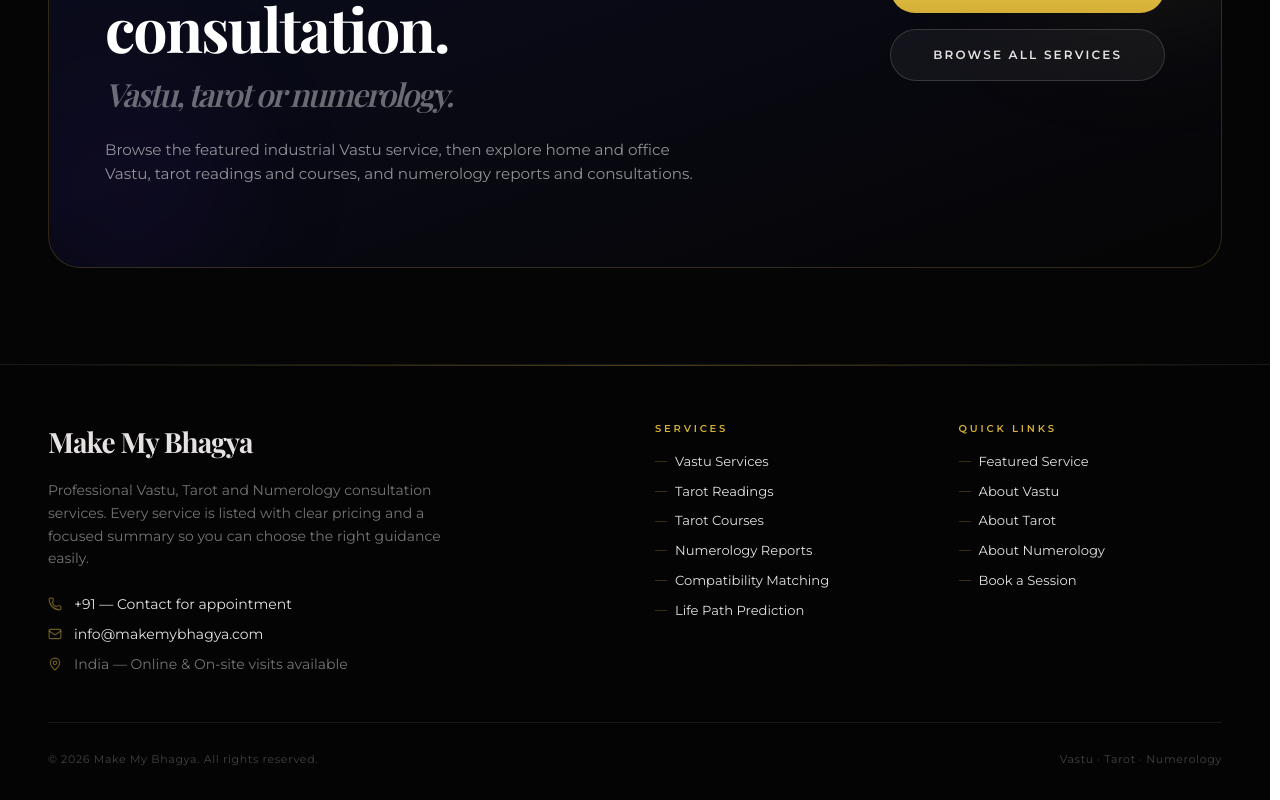
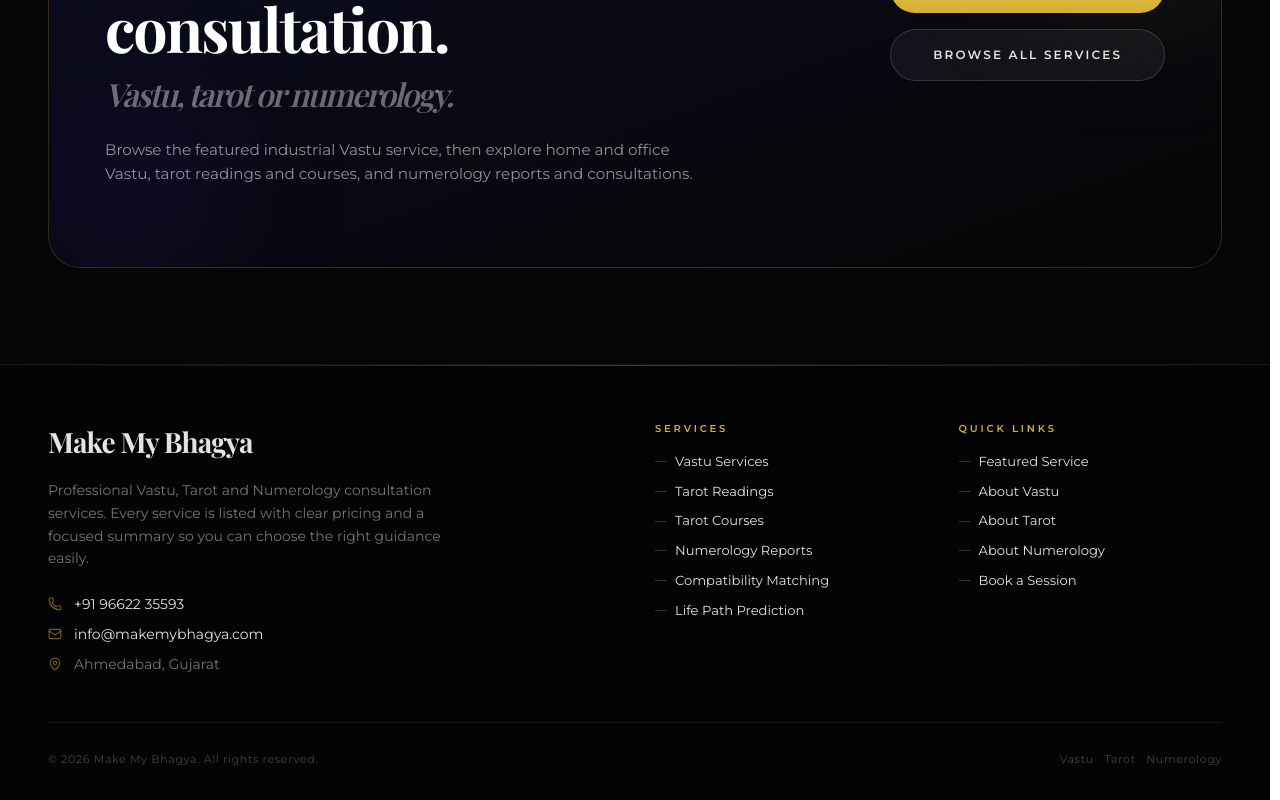
Before and after one commit to Rishitgoyal06/make-my-bhagya-react, a React (Vite) app in the folder bhagya/: page / in a window 1280 px wide. Shown: the part 5285-6085 px from the top of the page. Built offline with nearby package versions, Linux system fonts and the light colour scheme.

Commit message:
feat: update contact number and location details in footer

```diff
--- a/bhagya/src/App.tsx
+++ b/bhagya/src/App.tsx
@@ -1299,9 +1299,9 @@ function App() {
                 Professional Vastu, Tarot and Numerology consultation services. Every service is listed with clear pricing and a focused summary so you can choose the right guidance easily.
               </p>
               <div className="mt-6 flex flex-col gap-2.5">
-                <a href="tel:+91" className="inline-flex items-center gap-3 text-sm text-white/45 hover:text-[#D4AF37] transition-colors duration-200">
+                <a href="tel:+919662235593" className="inline-flex items-center gap-3 text-sm text-white/45 hover:text-[#D4AF37] transition-colors duration-200">
                   <Phone className="h-3.5 w-3.5 shrink-0 text-[#D4AF37]/50" />
-                  +91 — Contact for appointment
+                  +91 96622 35593
                 </a>
                 <a href="mailto:info@makemybhagya.com" className="inline-flex items-center gap-3 text-sm text-white/45 hover:text-[#D4AF37] transition-colors duration-200">
                   <Mail className="h-3.5 w-3.5 shrink-0 text-[#D4AF37]/50" />
@@ -1309,7 +1309,7 @@ function App() {
                 </a>
                 <span className="inline-flex items-center gap-3 text-sm text-white/45">
                   <MapPin className="h-3.5 w-3.5 shrink-0 text-[#D4AF37]/50" />
-                  India — Online &amp; On-site visits available
+                  Ahmedabad, Gujarat
                 </span>
               </div>
             </div>
```
